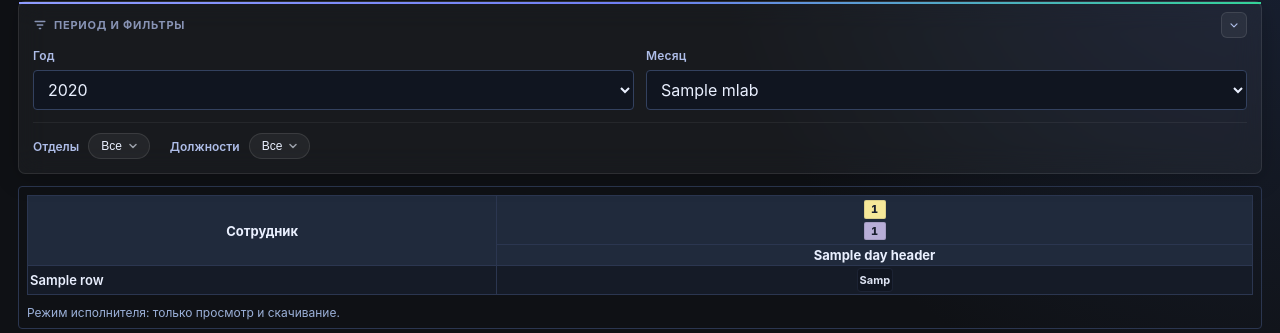
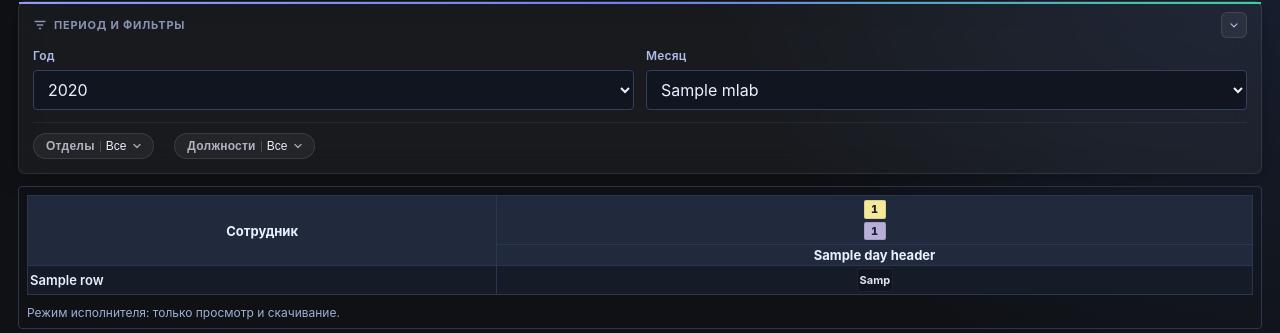
Before and after one commit to WhiteM93/Biota-shifts-django, a Django app: template templates/shifts/graph.html in a window 1280 px wide. Shown: the part 142-475 px from the top of the page. Run offline with Django 5.2, Linux system fonts and the light colour scheme; the template is opened without the code that fills it: most values are stand-ins (such as "Sample title", 1, 10 or a date in 2020); parts of the project's set-up code (start-up, migrations or seed data) failed here and were passed over.

Commit message:
График: лейбл отдела/должности перенесён внутрь кнопки дропдауна
Co-Authored-By: Claude Sonnet 4.6 <noreply@anthropic.com>

```diff
--- a/static/shifts/css/graph.css
+++ b/static/shifts/css/graph.css
@@ -750,6 +750,18 @@ html[data-theme="dawn"] #graph-page-root .emp-cell {
   transition: background .18s, border-color .18s, color .18s;
 }
 .fp-dd-btn:hover { background: rgba(255,255,255,.09); border-color: rgba(255,255,255,.16); }
+.fp-dd-lbl {
+  font-weight: 700;
+  opacity: .7;
+  letter-spacing: .02em;
+}
+.fp-dd-sep {
+  width: 1px;
+  height: 11px;
+  background: currentColor;
+  opacity: .2;
+  flex-shrink: 0;
+}
 .fp-dd.is-open .fp-dd-btn {
   background: rgba(143,156,255,.15);
   border-color: rgba(143,156,255,.4);
--- a/templates/shifts/graph.html
+++ b/templates/shifts/graph.html
@@ -61,9 +61,10 @@
     <div class="fp-modes-wrap">
       <input type="hidden" name="dep_mode" id="fp-dep-mode-val" value="{% if dep_mode_pick %}pick{% else %}all{% endif %}">
       <div class="fp-mode-group">
-        <span class="fp-mode-label">Отделы</span>
         <div class="fp-dd" id="fp-dd-dep">
           <button type="button" class="fp-dd-btn">
+            <span class="fp-dd-lbl">Отделы</span>
+            <span class="fp-dd-sep"></span>
             <span class="fp-dd-txt" id="fp-dep-txt"></span>
             <svg class="fp-dd-arrow" viewBox="0 0 16 16" fill="none" stroke="currentColor" stroke-width="2" stroke-linecap="round" stroke-linejoin="round"><polyline points="4 6 8 10 12 6"/></svg>
           </button>
@@ -80,9 +81,10 @@
       </div>
       <input type="hidden" name="pos_mode" id="fp-pos-mode-val" value="{% if pos_mode_pick %}pick{% else %}all{% endif %}">
       <div class="fp-mode-group">
-        <span class="fp-mode-label">Должности</span>
         <div class="fp-dd" id="fp-dd-pos">
           <button type="button" class="fp-dd-btn">
+            <span class="fp-dd-lbl">Должности</span>
+            <span class="fp-dd-sep"></span>
             <span class="fp-dd-txt" id="fp-pos-txt"></span>
             <svg class="fp-dd-arrow" viewBox="0 0 16 16" fill="none" stroke="currentColor" stroke-width="2" stroke-linecap="round" stroke-linejoin="round"><polyline points="4 6 8 10 12 6"/></svg>
           </button>
```
